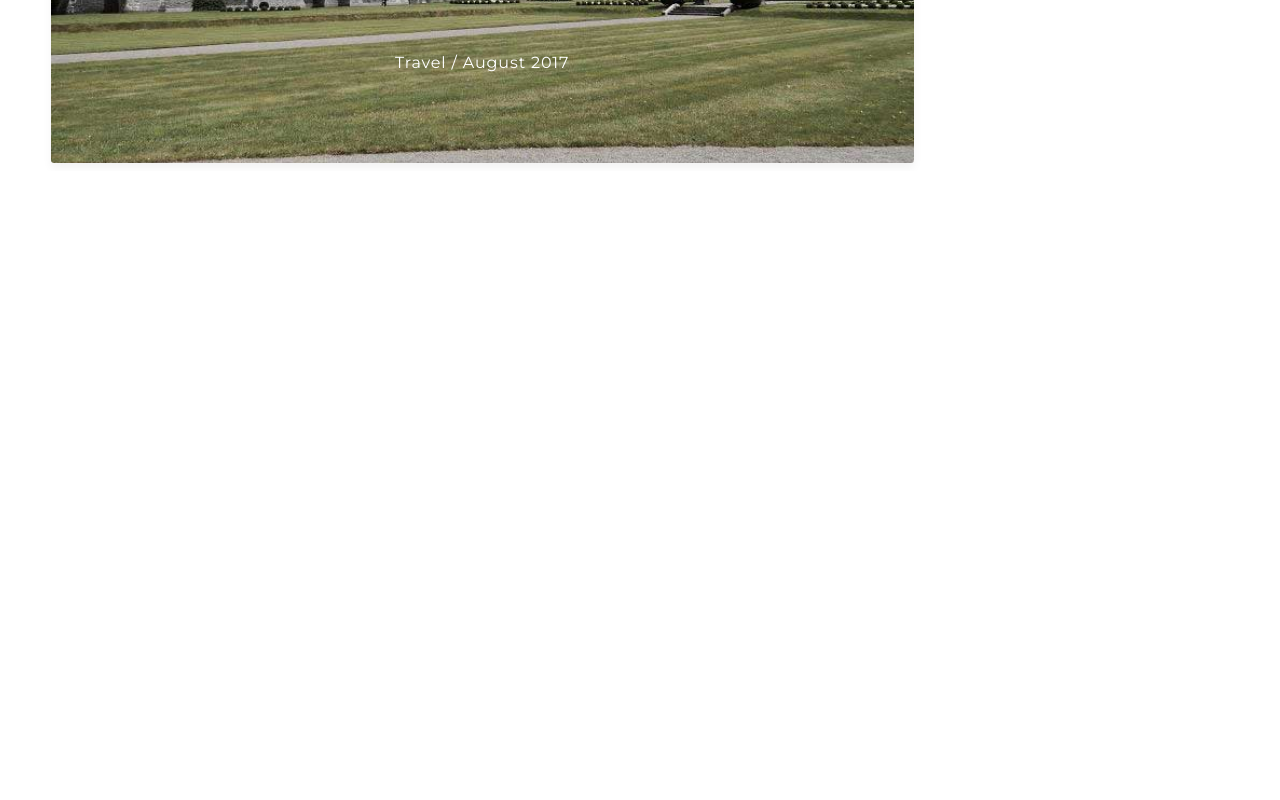
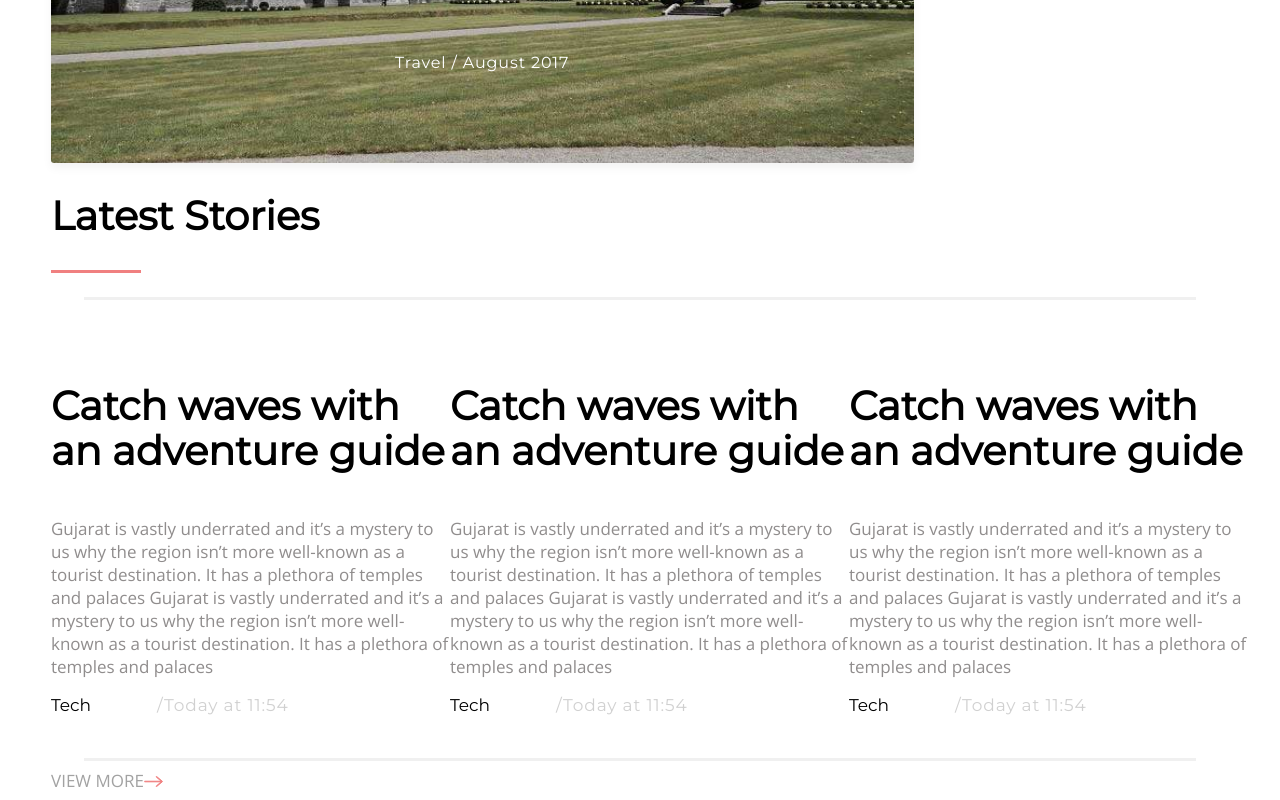
Before and after one commit to Sumit70421/React-blog-app, a React (Create React App) app: page / in a window 1280 px wide. Shown: the part 3583-4383 px from the top of the page. Before the commit the page ends 3754 px from the top, so only its background shows below. Built offline with nearby package versions, Linux system fonts and the light colour scheme.

Commit message:
Done with the page will add routing now

```diff
--- a/src/App.js
+++ b/src/App.js
@@ -2,6 +2,7 @@ import Header from './Header'
 import HeroSection from './herosection';
 import Latest from './latest';
 import LatestArticle from './latestArticles';
+import LatestStories from './latestStories';
 
 function App() {
   return (
@@ -10,6 +11,7 @@ function App() {
       <HeroSection />
       <Latest />
       <LatestArticle />
+      <LatestStories />
       </>
   );
 }
--- /dev/null
+++ b/src/css/story.css
@@ -0,0 +1,48 @@
+#story{
+    font-family: 'Montserrat', sans-serif;
+    font-size: 40px;
+    line-height: 40px;
+    margin-left: 43px;
+}
+
+.left{
+    margin-left: 43px;
+}
+
+.stories{
+    display: flex;
+    justify-content: space-around;
+    margin: 43px;
+}
+.hori{
+    transform: rotate(90deg);
+    margin-top: 14%;
+    width: 470px;
+}
+
+
+.Story > h3{
+    width: 399px;
+    height: 94px;
+    letter-spacing: 0px;
+    color: #000000;
+    opacity: 1;
+    font-size: 40px;
+    line-height: 45px;
+    font-family: 'Montserrat', sans-serif;
+}
+.Story > p{
+    letter-spacing: 0px;
+color: #908D8D;
+opacity: 1;
+    font-size: 17px;
+    font-family: 'Open Sans', sans-serif;
+}
+#View{
+    font-family: 'Open Sans', sans-serif;
+    font-size: 17px;
+    display: inline;
+    color: #A2A2A2;
+    margin-left: 43px;
+    cursor: pointer;
+}
--- /dev/null
+++ b/src/latestStories.js
@@ -0,0 +1,47 @@
+import './css/story.css'
+import RightArrow from './imgs/rightArrow.svg'
+
+const LatestStories = ()=>{
+    return(
+        <>
+            <h2 id="story">Latest Stories</h2>
+            <hr className="latestHr left" />
+            <hr />
+            <div className="stories">
+                <div className="Story">
+                    <h3>Catch waves with an adventure guide</h3>
+                    <p>Gujarat is vastly underrated and it’s a mystery to us why the region isn’t
+                         more well-known as a tourist destination. It has a plethora of temples and palaces
+                         Gujarat is vastly underrated and it’s a mystery to us why the region isn’t more well-known as a
+                        tourist destination. It has a plethora of temples and palaces
+                    </p>
+                    <span className="Type">Tech</span> <span className="date"> /Today at 11:54</span>
+                </div>
+                <hr className="hori" />
+                <div className="Story">
+                    <h3>Catch waves with an adventure guide</h3>
+                    <p>Gujarat is vastly underrated and it’s a mystery to us why the region isn’t
+                         more well-known as a tourist destination. It has a plethora of temples and palaces
+                         Gujarat is vastly underrated and it’s a mystery to us why the region isn’t more well-known as a
+                        tourist destination. It has a plethora of temples and palaces
+                    </p>
+                    <span className="Type">Tech</span> <span className="date"> /Today at 11:54</span>
+                </div>
+                <hr className="hori" />
+                <div className="Story">
+                    <h3>Catch waves with an adventure guide</h3>
+                    <p>Gujarat is vastly underrated and it’s a mystery to us why the region isn’t
+                         more well-known as a tourist destination. It has a plethora of temples and palaces
+                         Gujarat is vastly underrated and it’s a mystery to us why the region isn’t more well-known as a
+                        tourist destination. It has a plethora of temples and palaces
+                    </p>
+                    <span className="Type">Tech</span> <span className="date"> /Today at 11:54</span>
+                </div>
+            </div>
+            <hr />
+            <p id="View">VIEW MORE</p><img src={RightArrow} style={{width:"19px",height:"11px"}}/>
+        </>
+    )
+}
+
+export default LatestStories
```
Also changed, not shown: src/imgs/rightArrow.svg (added).
